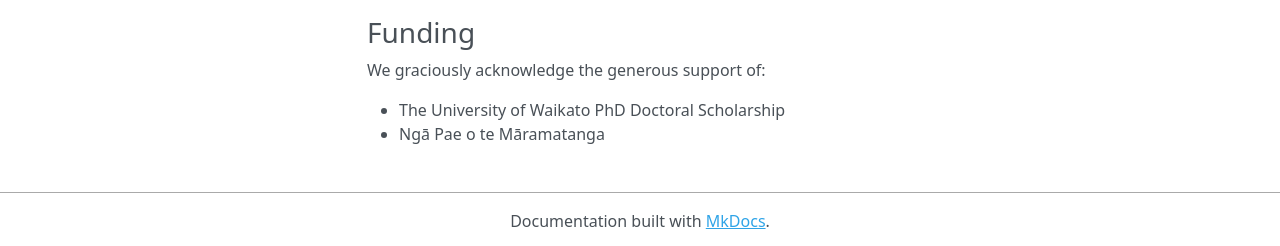
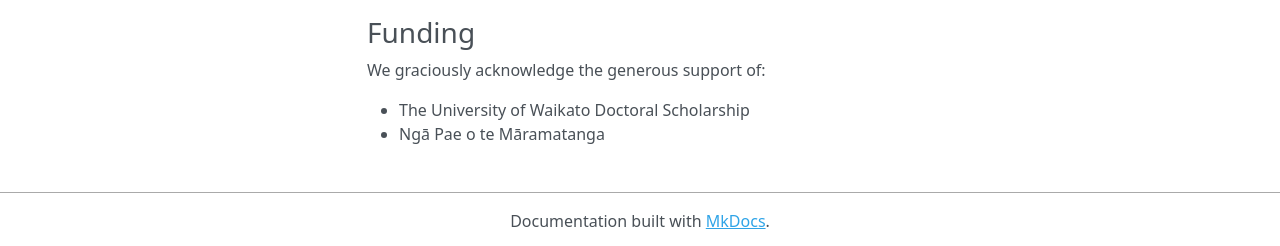
Before and after one commit to Waikato/kiwiwords, an MkDocs documentation site: the page built from docs/rmt_corpus.md, in a window 1280 px wide and 900 px high, scrolled down 2622 px. Shown: the part 651-897 px from the top of the window. Built offline with MkDocs 1.6.1, drawn with Linux system fonts in a browser that asks for light colours; nearby versions of some CDN libraries.

Commit message:
Update rmt_corpus.md

```diff
--- a/docs/rmt_corpus.md
+++ b/docs/rmt_corpus.md
@@ -94,5 +94,5 @@ External Collaborators:
 
 We graciously acknowledge the generous support of:
 
-- The University of Waikato PhD Doctoral Scholarship
+- The University of Waikato Doctoral Scholarship
 - Ngā Pae o te Māramatanga
```
